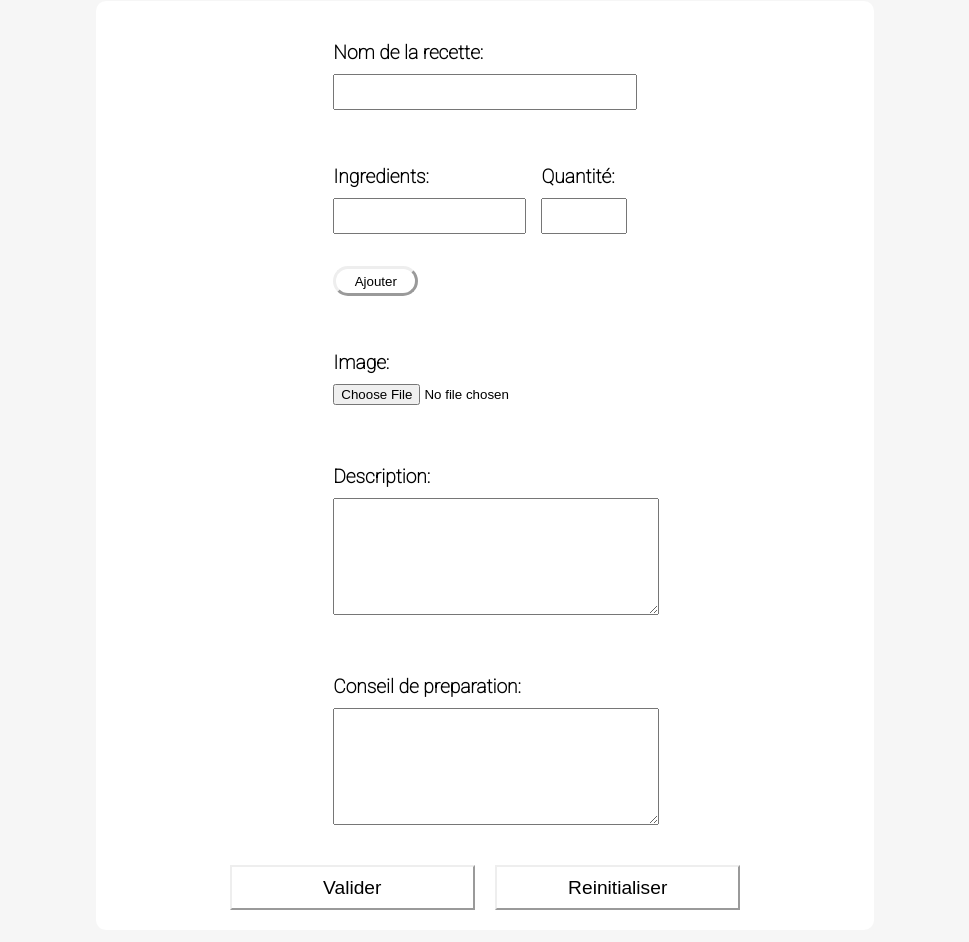
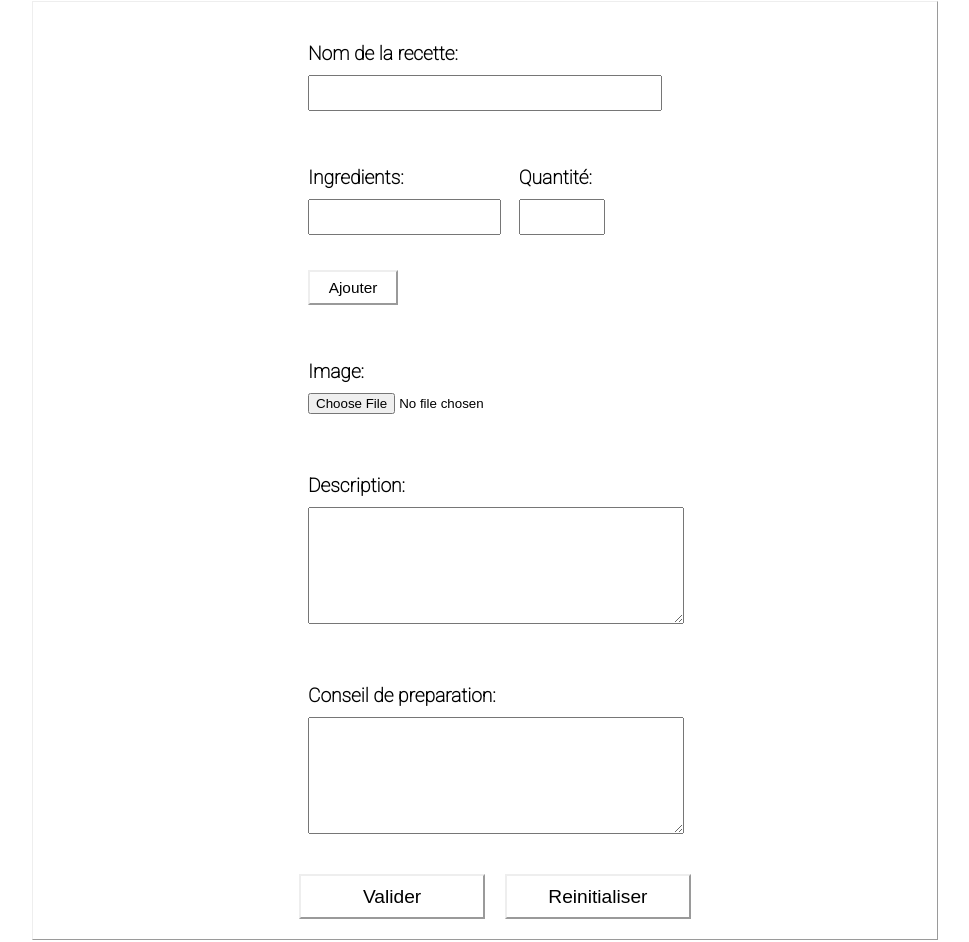
Before and after one commit to ValerianGerin/Cooking_App, a React app in the folder client/: page /recipes/new in a window 1280 px wide. Shown: the part 160-1102 px from the top of the page, without its empty margins (155-1124 px from the left). Built offline with nearby package versions, Linux system fonts and the light colour scheme.

Commit message:
delete border and update font on buttons

```diff
--- a/client/src/components/form/add-form/AddForm.module.css
+++ b/client/src/components/form/add-form/AddForm.module.css
@@ -1,6 +1,5 @@
 .formMainContainer {
   height: 100%;
-  background-color: rgb(246, 246, 246);
   display: flex;
   justify-content: center;
   align-items: center;
@@ -11,10 +10,9 @@
 
 .form {
   margin: 50px;
-  background-color: white;
-  width: 60%;
-  max-width: 800px;
-  border-radius: 10px 10px;
+  width: 70%;
+  border: outset 1px;
+  max-width: 1200px;
   display: flex;
   flex-direction: column;
   justify-content: center;
@@ -24,7 +22,6 @@
 }
 
 .formItems {
-
   height: 100%;
   width: 40%;
   display: flex;
@@ -76,6 +73,8 @@
 .ingredientQuantityContainer {
   margin-right: 5%;
   margin-left: 5%;
+  display: flex;
+  flex-direction: column;
 }
 
 .ingredientQuantityContainer > input {
@@ -85,46 +84,46 @@
 .buttonContainer {
   height: 100%;
   width: 70%;
+  margin-left: 20px;
   display: flex;
-  justify-content: space-evenly;
+  justify-content: center;
   align-items: center;
 }
 
 .buttonForm {
   background-color: white;
   border: outset 2px;
-  width: 50%;
-  margin: 10px;
+  width: 30%;
   min-width: 150px;
   height: 45px;
+  margin: 10px;
+  font-size: 1em;
   transition: 0.3s;
-  font-size: 1em;
 }
 
 .buttonForm:hover{
   background-color: rgb(245, 246, 253);
+  cursor: pointer;
 }
 
 .buttonForm:nth-child(2n):hover{
   background-color: rgb(238, 228, 228);
-}
-
-.buttonForm:hover {
   cursor: pointer;
 }
 
-.buttonIngredientContainer {
-  margin-top: 20px;
+
+.IngredientContainer {
+  margin-top: 18px;
+
 }
 
 .buttonIngredient {
-  margin-top: 32px;
-  height: 20px;
+  margin-top: 35px;
+  font-size: 0.8em;
+  border: outset 2px;
+  width: 90px;
+  height: 35px;
   background-color: white;
-  border-radius: 20px 20px;
-  border: outset 3px;
-  width: 85px;
-  height: 30px;
 }
 
 .buttonIngredient:hover {
```
